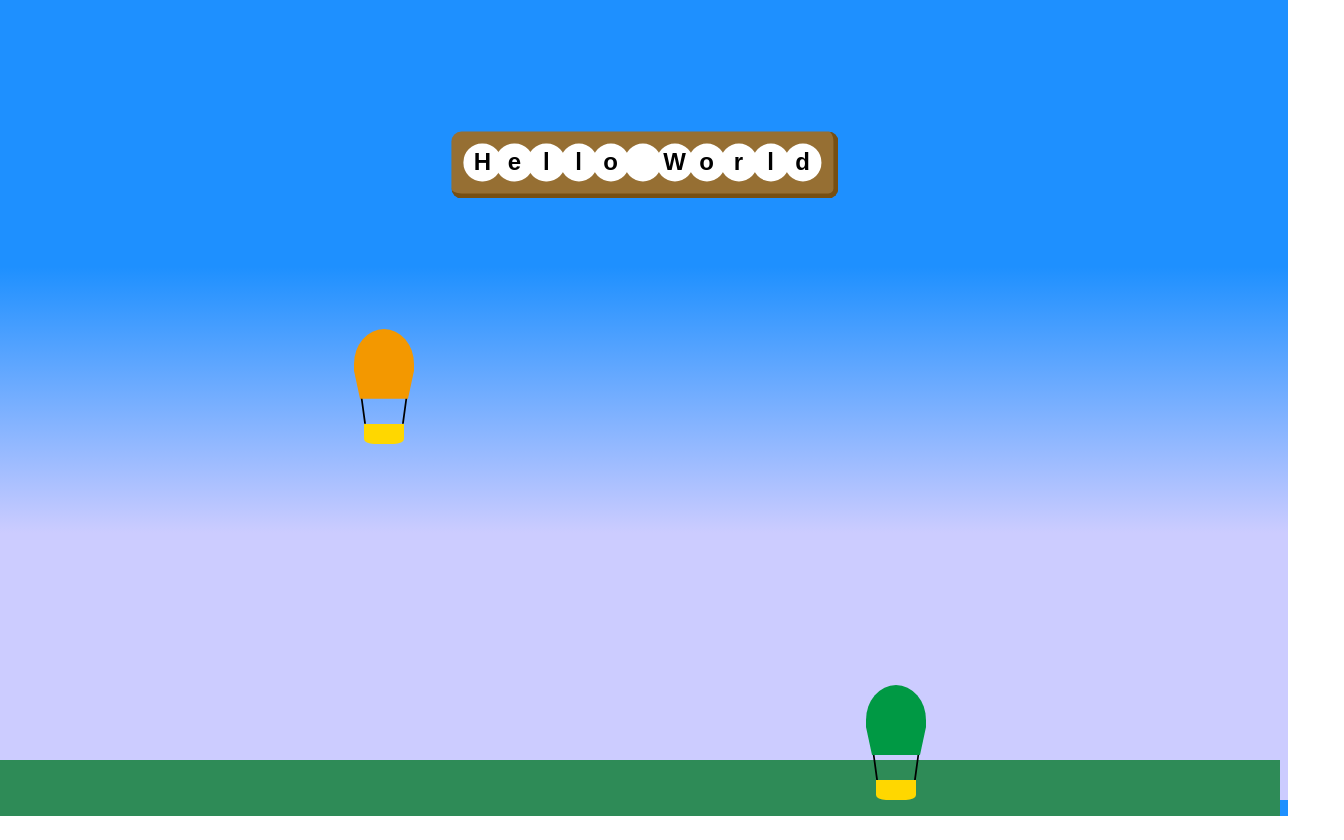
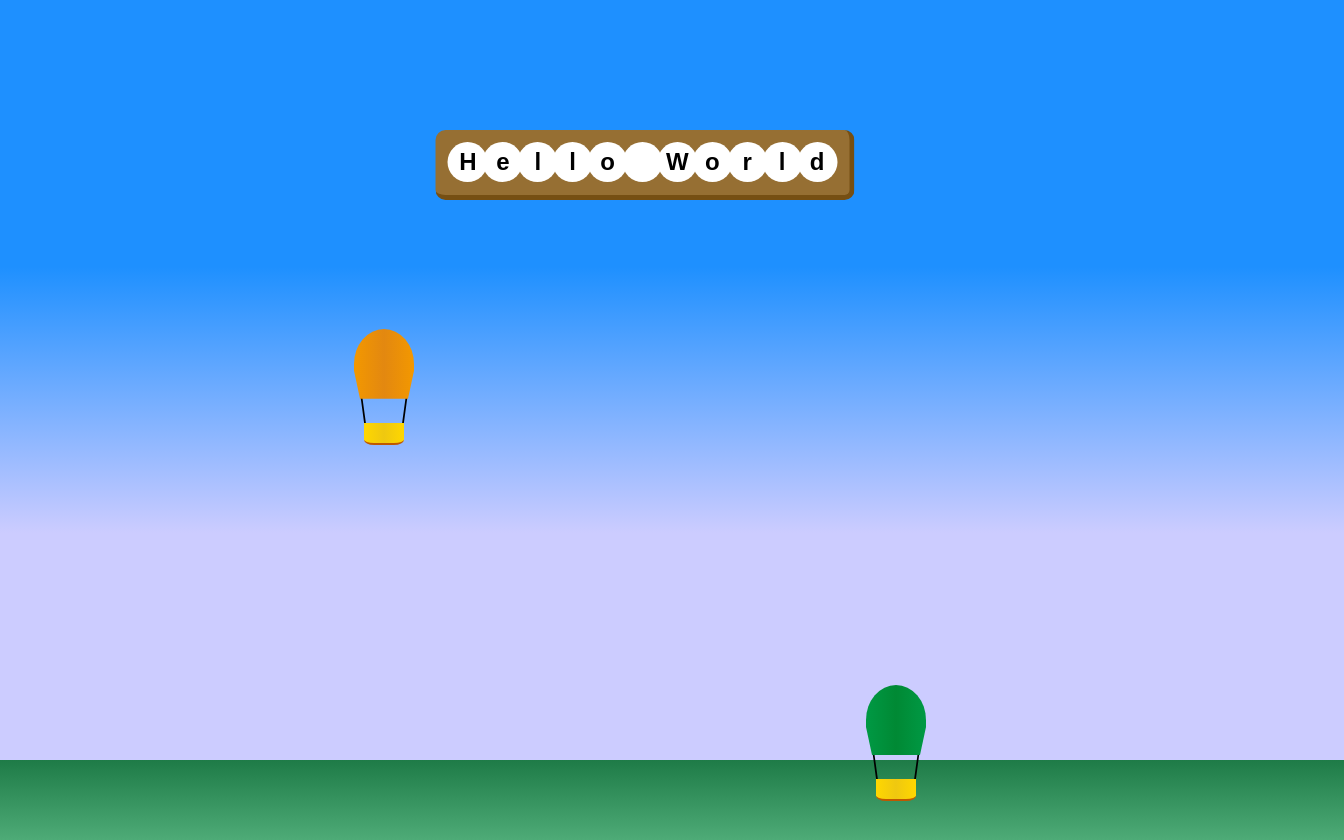
Before and after one commit to Eugene-Skm/CSS_creater, a plain HTML site: page index.html in a window 1280 px wide. Shown: the whole page, 1344 px wide, since content can reach past the window. Before the commit the page ends 816 px from the top, so only its background shows below. Drawn offline with Linux system fonts and the light colour scheme.

Commit message:
color change

```diff
--- a/main.css
+++ b/main.css
@@ -11,7 +11,7 @@
      width: 100%;
      height: 100%;
      background: linear-gradient(#1E90FF, #1E90FF, #ccccff, #ccccff);
-     background-size: cover;
+     background-size:auto;
      overflow: hidden;
 
  }
@@ -23,9 +23,9 @@ main{
     position:absolute;
     top:95%;
     left: 0%;
-    width:100%;
-    height: 7%;
-    background-color: #2e8b57;
+    width:105%;
+    height: 10%;
+    background: linear-gradient( #1e7b47,#4eab77);
 }
 
 #cloud_wrapper{
@@ -56,17 +56,18 @@ main{
     border-right: solid 5px #764F13;
     border-radius: 10px;
 
+    cursor: pointer;
 
 }
  .something {
-     width: 2.9vw;
-     height: 2.9vw;
+     width: 2.5rem;
+     height: 2.5rem;
      background-color: #fff;
      border-radius: 50%;
      margin: -0.2vw;
 
      text-align: center;
-     line-height: 3vw;
+     line-height: 2.5rem;
      font-weight: bold;
      font-size: 1.5rem;
 
@@ -108,6 +109,7 @@ main{
      }
      50%{
         top: -20%;
+
      }
      95%{
          top: 90%;
@@ -188,10 +190,13 @@ main{
 }
 #baroon1{
     background: #F39800;
+    background: linear-gradient(to right,#F39800, #e38810, #F39800);
     border: solid 0px #fff;
 }
 #backet1{
     background: #ffd700;
+    background: linear-gradient(to right,#ffd700, #efc810,#ffd700);
+    border-bottom: solid 2px #bf5800;
 }
 
 #airbaroon2{
@@ -202,23 +207,14 @@ main{
 }
 #baroon2{
     background: #009944;
-    /*linear-gradient(to right,#E60012, #F39800, #FFF100,#009944,#0068B7,#1D2088,#920783)*/
+    background: linear-gradient(to right,#009944, #008934, #009944);
     border: solid 0px #fff;
 }
 #backet2{
     background: #ffd700;
+    background: linear-gradient(to right,#ffd700, #efc810,#ffd700);
+    border-bottom: solid 2px #bf5800;
 }
 #backboard:hover{
     animation: cloud 0.5s ease-out forwards;
 }
-/*------------------------虹-------------------------*/
-#rainbowset{
-    position: absolute;
-    top: 65%;
-    left: 60%;
-}
-/*#color{
-    width: 75vh;
-    height: 30vh;
-    background: #764f13;
-}*/
```
